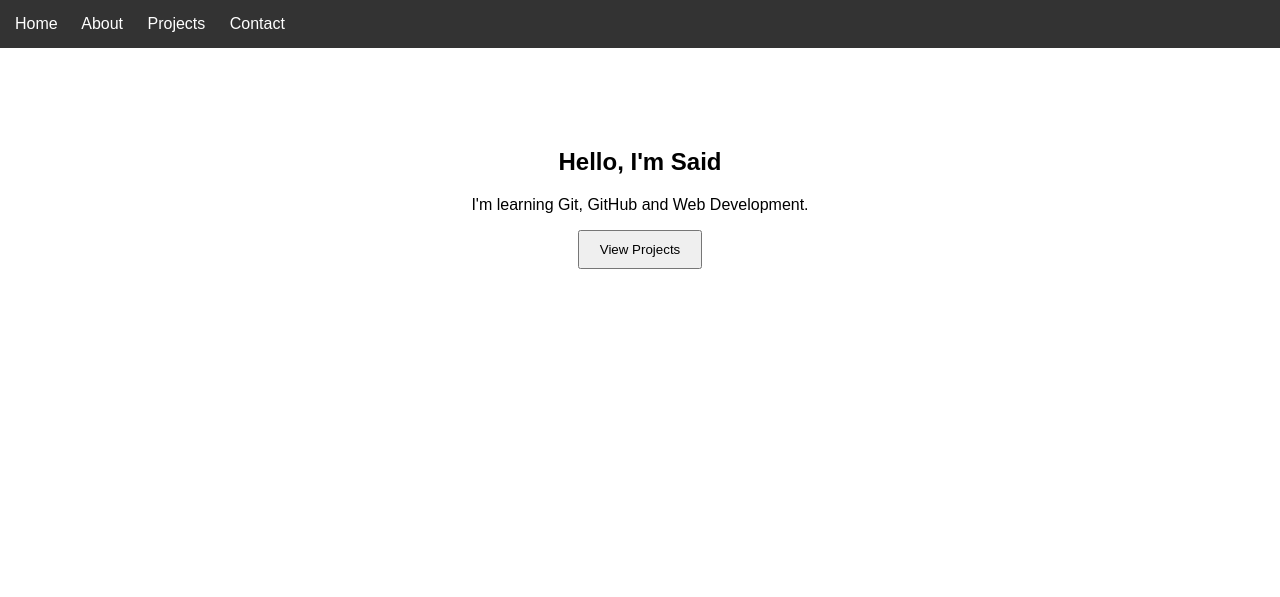
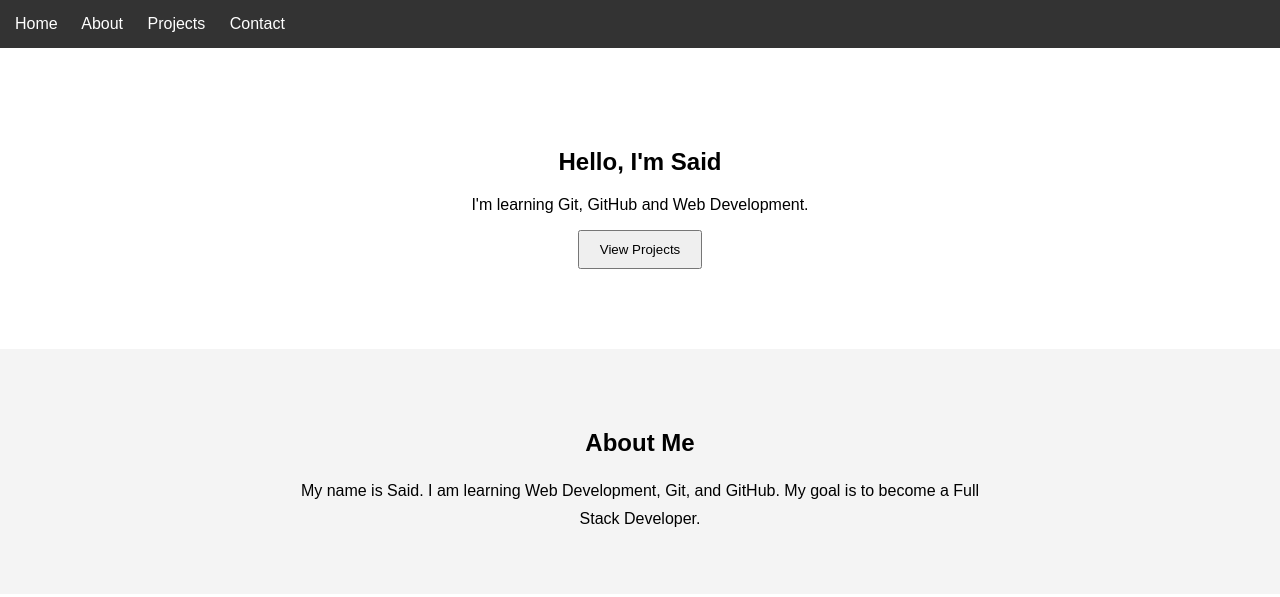
Before and after one commit to saidbarr/portfolio-website, a plain HTML site: page index.html in a window 1280 px wide. Drawn offline with Linux system fonts and the light colour scheme.

Commit message:
add about section

```diff
--- a/index.html
+++ b/index.html
@@ -20,6 +20,15 @@
     <p>I'm learning Git, GitHub and Web Development.</p>
     <button>View Projects</button>
 </section>
+<section id="about">
+    <h2>About Me</h2>
+
+    <p>
+        My name is Said. I am learning Web Development,
+        Git, and GitHub. My goal is to become a Full Stack
+        Developer.
+    </p>
+</section>
 
 </body>
 </html>
--- a/style.css
+++ b/style.css
@@ -22,3 +22,19 @@ nav a{
 button{
     padding:10px 20px;
 }
+
+#about{
+    padding:60px;
+    background:#f4f4f4;
+}
+
+#about h2{
+    text-align:center;
+}
+
+#about p{
+    max-width:700px;
+    margin:auto;
+    text-align:center;
+    line-height:1.8;
+}
```
